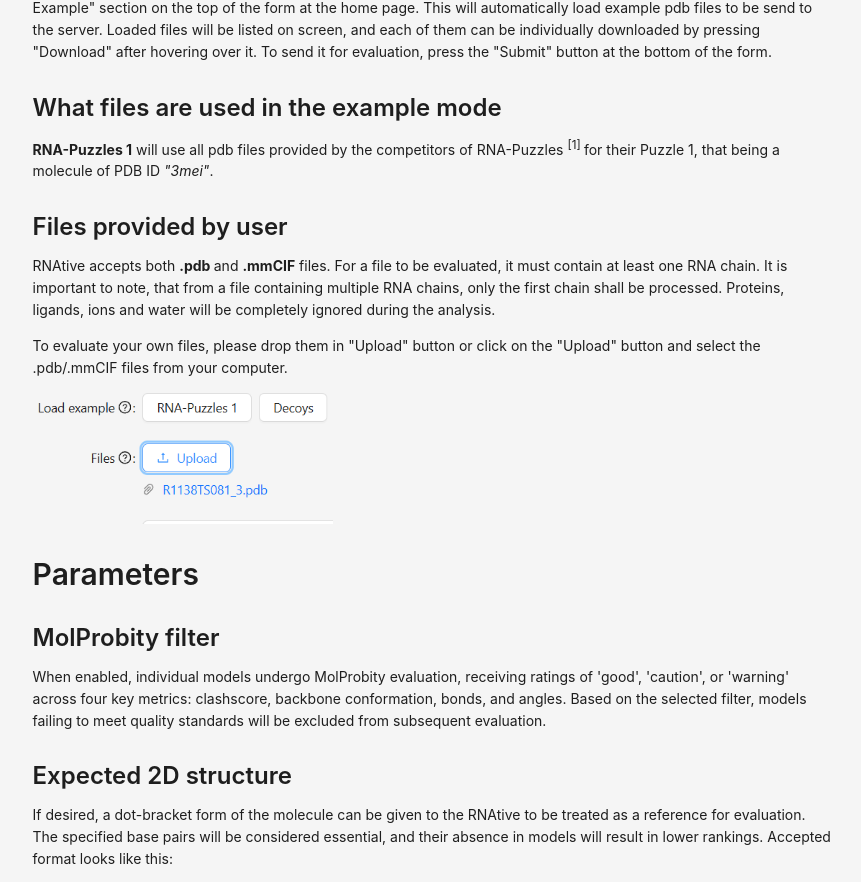
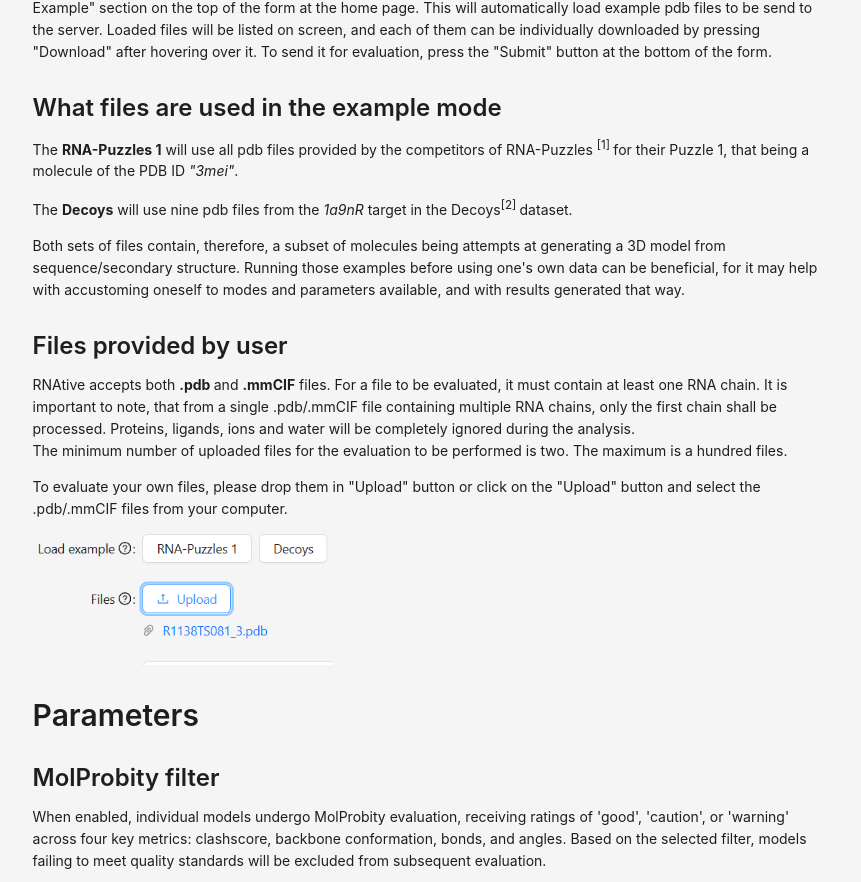
Before and after one commit to tzok/RNAtive, a React (Create React App) app in the folder my-app/: page /Help in a window 1280 px wide. Shown: the part 1312-2194 px from the top of the page, without its empty margins (401-1262 px from the left). Built offline with nearby package versions, Linux system fonts and the light colour scheme; no server answers.

Commit message:
help modificated
Added a note about Decoys dataset + a few sentences

```diff
--- a/my-app/src/Help.js
+++ b/my-app/src/Help.js
@@ -156,18 +156,33 @@ const Help = () => {
               What files are used in the example mode
             </CustomTitle>
             <Paragraph>
-              <b>RNA-Puzzles 1</b> will use all pdb files provided by the
+              The <b>RNA-Puzzles 1</b> will use all pdb files provided by the
               competitors of RNA-Puzzles <sup>[1] </sup>
-              for their Puzzle 1, that being a molecule of PDB ID <i>"3mei"</i>.
+              for their Puzzle 1, that being a molecule of the PDB ID{" "}
+              <i>"3mei"</i>.
+            </Paragraph>
+            <Paragraph>
+              The <b>Decoys</b> will use nine pdb files from the <i>1a9nR</i>{" "}
+              target in the Decoys<sup>[2] </sup>
+              dataset.
+            </Paragraph>
+            <Paragraph>
+              Both sets of files contain, therefore, a subset of molecules being
+              attempts at generating a 3D model from sequence/secondary
+              structure. Running those examples before using one's own data can
+              be beneficial, for it may help with accustoming oneself to modes
+              and parameters available, and with results generated that way.
             </Paragraph>
             <CustomTitle level={3}>Files provided by user</CustomTitle>
             <Paragraph>
               RNAtive accepts both <b>.pdb </b>and <b>.mmCIF</b> files. For a
               file to be evaluated, it must contain at least one RNA chain. It
-              is important to note, that from a file containing multiple RNA
-              chains, only the first chain shall be processed. Proteins,
-              ligands, ions and water will be completely ignored during the
-              analysis.
+              is important to note, that from a single .pdb/.mmCIF file
+              containing multiple RNA chains, only the first chain shall be
+              processed. Proteins, ligands, ions and water will be completely
+              ignored during the analysis.<br></br>
+              The minimum number of uploaded files for the evaluation to be
+              performed is two. The maximum is a hundred files.
             </Paragraph>
             <Paragraph>
               To evaluate your own files, please drop them in "Upload" button or
```
